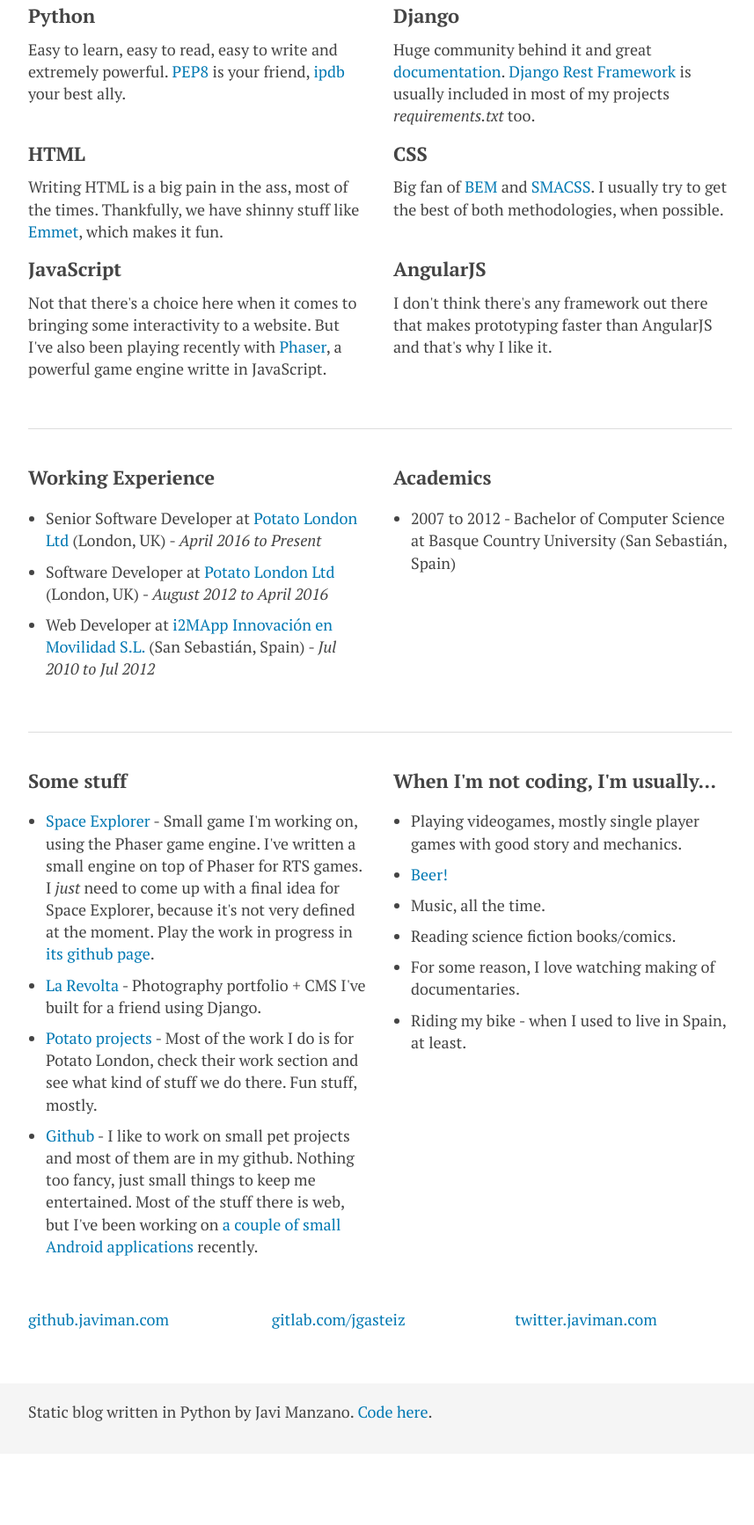
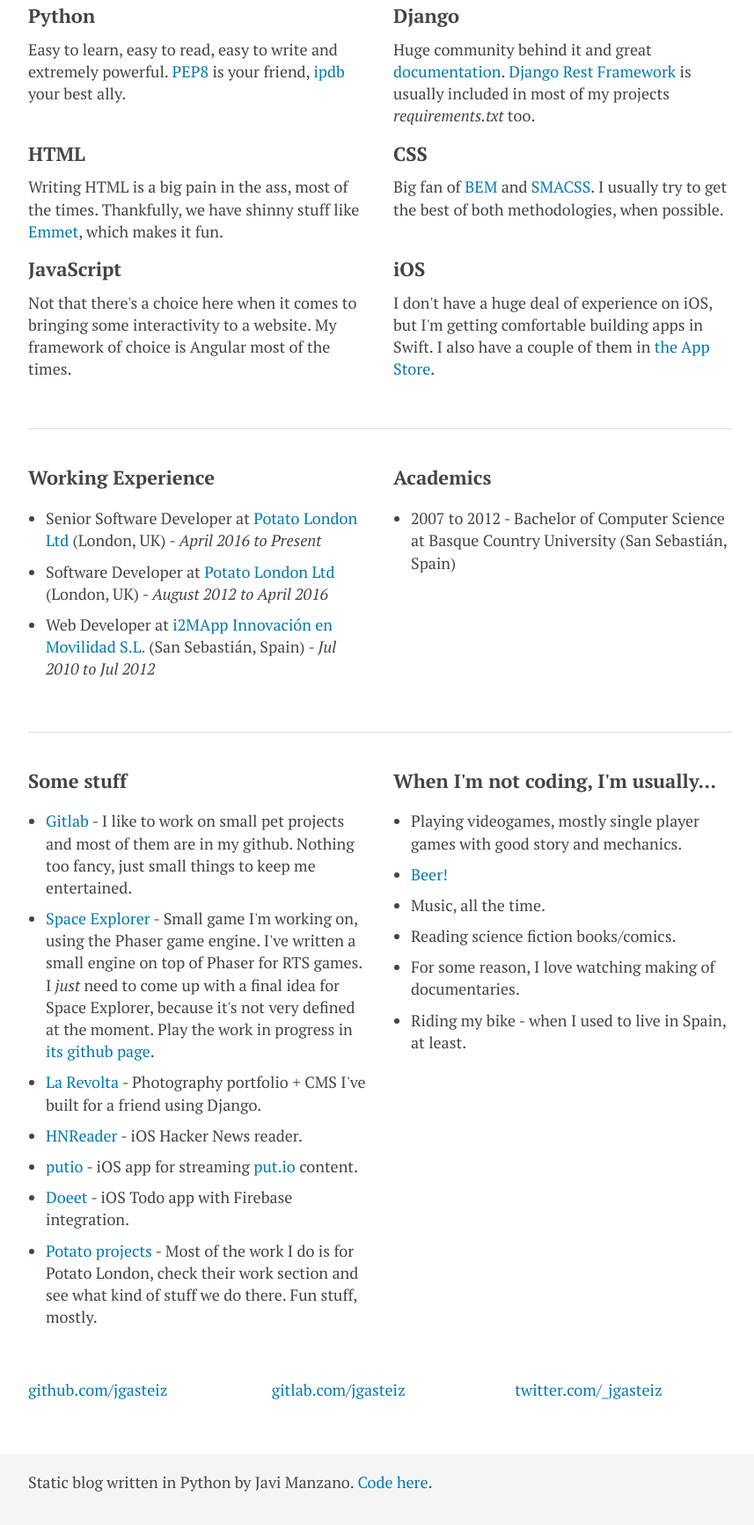
Before and after one commit to jgasteiz/blog, a website: page public/about.html in a window 1280 px wide. Shown: the part 389-2123 px from the top of the page at 88% size, without its empty margins (208-1065 px from the left). Before the commit the page ends 2042 px from the top, so only its background shows below. Drawn offline with Linux system fonts and the light colour scheme.

Commit message:
Update about page

```diff
--- a/public/about.html
+++ b/public/about.html
@@ -52,11 +52,11 @@
 <div class="about__skill-list">
 <div class="about__skill">
 <h3>JavaScript</h3>
-<p>Not that there's a choice here when it comes to bringing some interactivity to a website. But I've also been playing recently with <a href="http://phaser.io/" target="_blank">Phaser</a>, a powerful game engine writte in JavaScript.</p>
+<p>Not that there's a choice here when it comes to bringing some interactivity to a website. My framework of choice is Angular most of the times.</p>
 </div>
 <div class="about__skill">
-<h3>AngularJS</h3>
-<p>I don't think there's any framework out there that makes prototyping faster than AngularJS and that's why I like it.</p>
+<h3>iOS</h3>
+<p>I don't have a huge deal of experience on iOS, but I'm getting comfortable building apps in Swift. I also have a couple of them in <a href="https://itunes.apple.com/gb/developer/javier-manzano-oller/id1044433542" target="_blank">the App Store</a>.</p>
 </div>
 </div>
 <hr>
@@ -81,10 +81,13 @@
 <div class="about__skill">
 <h3>Some stuff</h3>
 <ul>
+<li><a class="bold" href="https://gitlab.com/u/jgasteiz" target="_blank">Gitlab</a> - I like to work on small pet projects and most of them are in my github. Nothing too fancy, just small things to keep me entertained.</li>
 <li><a class="bold" href="https://github.com/jgasteiz/space-explorer" target="_blank">Space Explorer</a> - Small game I'm working on, using the Phaser game engine. I've written a small engine on top of Phaser for RTS games. I <em>just</em> need to come up with a final idea for Space Explorer, because it's not very defined at the moment. Play the work in progress in <a href="http://jgasteiz.github.io/space-explorer/src/" target="_blank">its github page</a>.</li>
 <li><a class="bold" href="http://larevolta.me" target="_blank">La Revolta</a> - Photography portfolio + CMS I've built for a friend using Django.</li>
+<li><a class="bold" href="https://gitlab.com/jgasteiz/HNReader-ios" target="_blank">HNReader</a> - iOS Hacker News reader.</li>
+<li><a class="bold" href="https://github.com/jgasteiz/putio" target="_blank">putio</a> - iOS app for streaming <a href="https://put.io" target="_blank">put.io</a> content.</li>
+<li><a class="bold" href="https://gitlab.com/jgasteiz/doeet" target="_blank">Doeet</a> - iOS Todo app with Firebase integration.</li>
 <li><a class="bold" href="https://p.ota.to/work/" target="_blank">Potato projects</a> - Most of the work I do is for Potato London, check their work section and see what kind of stuff we do there. Fun stuff, mostly.</li>
-<li><a class="bold" href="https://github.com/jgasteiz/" target="_blank">Github</a> - I like to work on small pet projects and most of them are in my github. Nothing too fancy, just small things to keep me entertained. Most of the stuff there is web, but I've been working on <a href="https://play.google.com/store/apps/developer?id=Javi+Manzano" target="_blank">a couple of small Android applications</a> recently.</li>
 </ul>
 </div>
 <div class="about__skill">
@@ -103,8 +106,8 @@
 <footer class="about__footer">
 <div class="about__skill-list">
 <div class="about__skill">
-<a href="http://github.javiman.com" target="_blank">
-                    github.javiman.com
+<a href="https://github.com/jgasteiz" target="_blank">
+                    github.com/jgasteiz
                 </a>
 </div>
 <div class="about__skill">
@@ -113,8 +116,8 @@
                 </a>
 </div>
 <div class="about__skill">
-<a href="http://twitter.javiman.com" target="_blank">
-                    twitter.javiman.com
+<a href="https://twitter.com/_jgasteiz" target="_blank">
+                    twitter.com/_jgasteiz
                 </a>
 </div>
 </div>
```
Also changed, not shown: base/about.html (+11 -8 lines).
